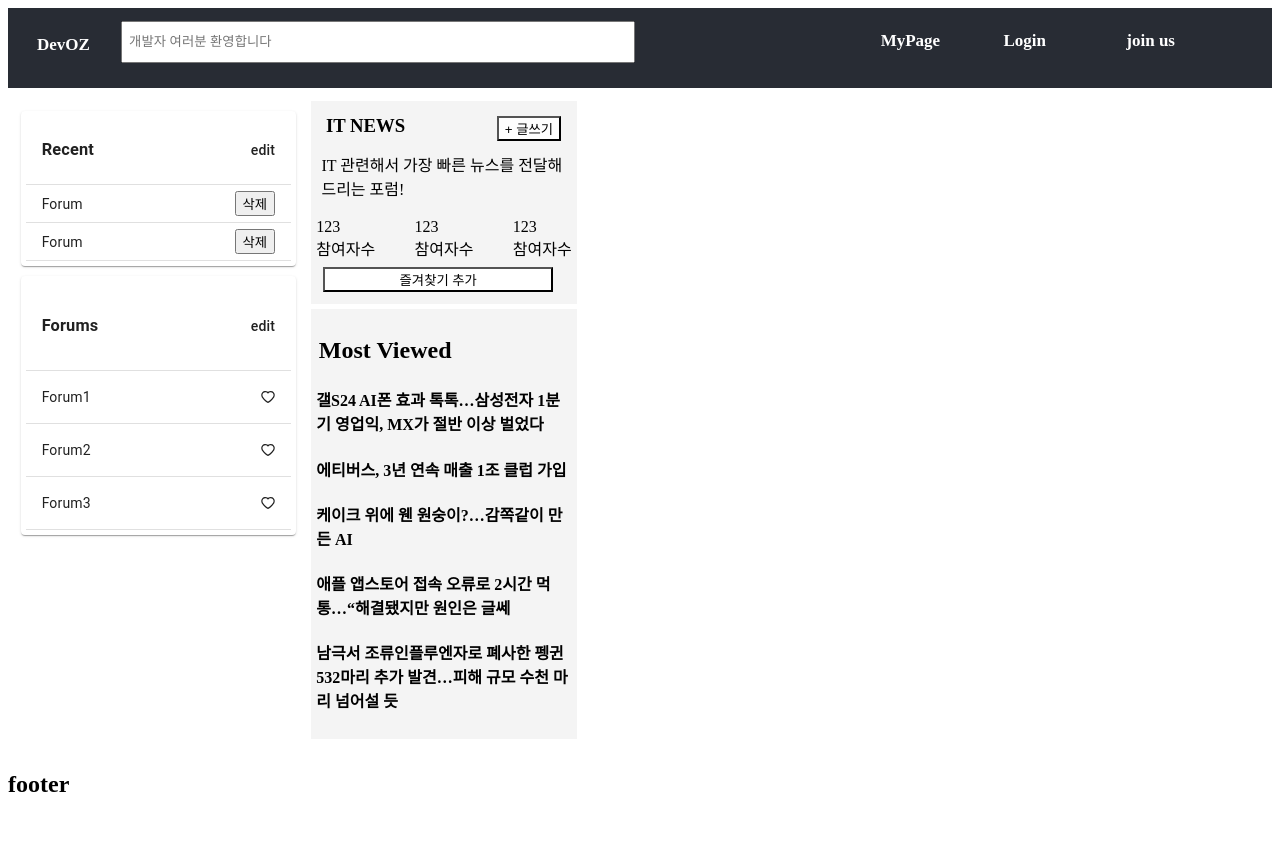
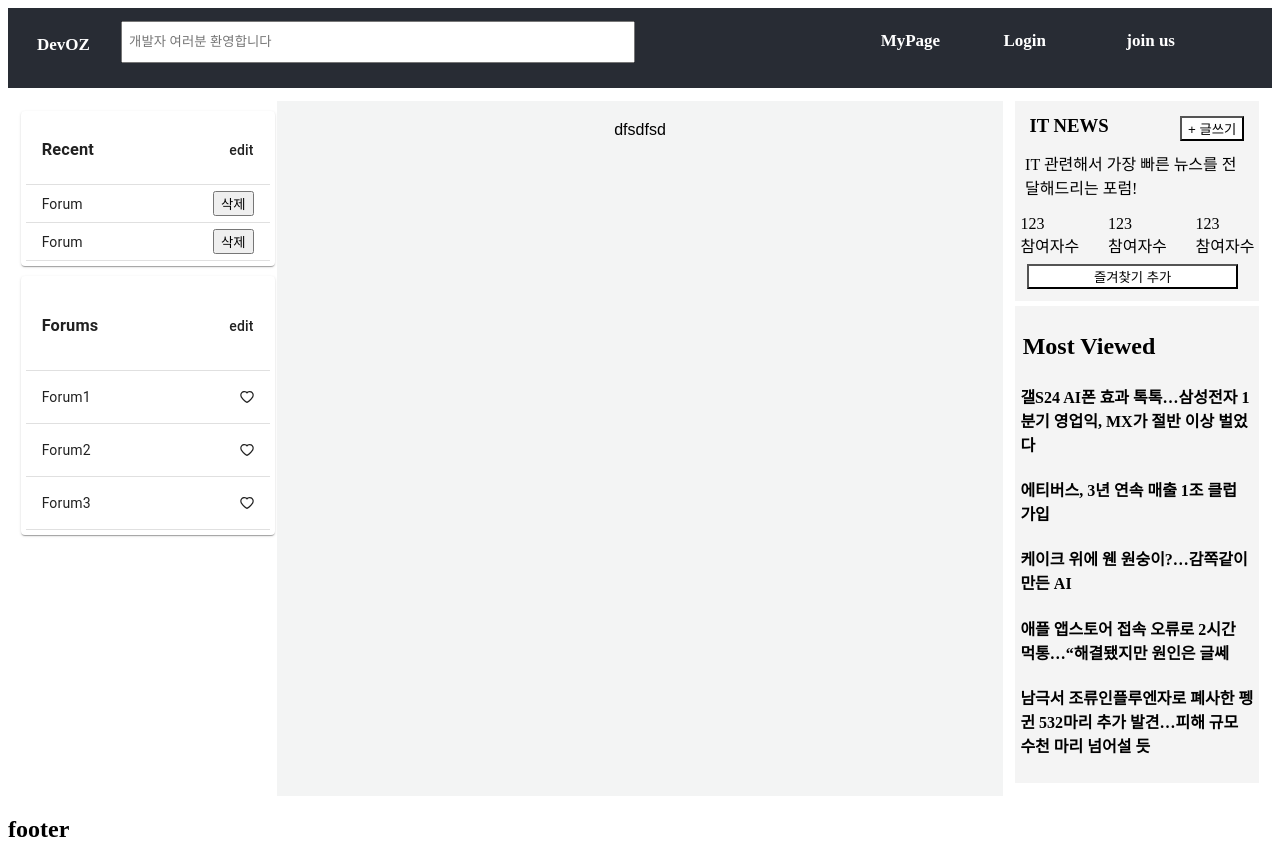
Before and after one commit to haley10309/Multi_main_Project, a React (Create React App) app: page /Forum_Detail in a window 1280 px wide. Before the commit the page ends 818 px from the top, so only its background shows below. Built offline with nearby package versions, Linux system fonts and the light colour scheme.

Commit message:
forum detail file 생성

```diff
--- a/src/App.js
+++ b/src/App.js
@@ -9,6 +9,7 @@ import Post from "./route/Post";
 import { TagPopupPost, FilePopupPost, LinkPopupPost } from "./route/PostPopup";
 import Left_Side_bar from "./fixed_component/Left_Side_bar";
 import Right_Side_bar from "./fixed_component/Right_Side_bar";
+import Forum_Detail from "./route/Forum_Detail";
 
 /* App.js */
 
@@ -25,6 +26,7 @@ class App extends Component {
           <Route path="/MyPage" element={<MyPage />} />
           <Route path="/Posting" element={<Post />} />
           <Route path="/Login" element={<Login />} />
+          <Route path='/Forum_Detail' element={<Forum_Detail/>}/>
         </Routes>
         <Routes>
           <Route path="/FilePopup" element={<FilePopupPost />} />
--- a/src/fixed_component/Left_Side_bar.jsx
+++ b/src/fixed_component/Left_Side_bar.jsx
@@ -53,7 +53,7 @@ const Left_Side_bar = () => {
 
           <TableBody className="side_bar">
             <TableRow className="tableRow">
-              <TableCell>Forum1</TableCell>
+              <TableCell className="forum_button" href='/'>Forum1</TableCell>
               <TableCell align="right">
                 <HeartOutlined />
               </TableCell>
--- /dev/null
+++ b/src/route/Forum_Detail.jsx
@@ -0,0 +1,12 @@
+import React from 'react';
+import './Forum_Detail.scss';
+
+const Forum_Detail = () => {
+    return (
+        <div className='home_body'>
+            dfsdfsd
+        </div>
+    );
+};
+
+export default Forum_Detail;
```
Also changed, not shown: src/fixed_component/Right_Side_bar.jsx (+7 -0 lines), src/route/Forum_Detail.scss (added).
